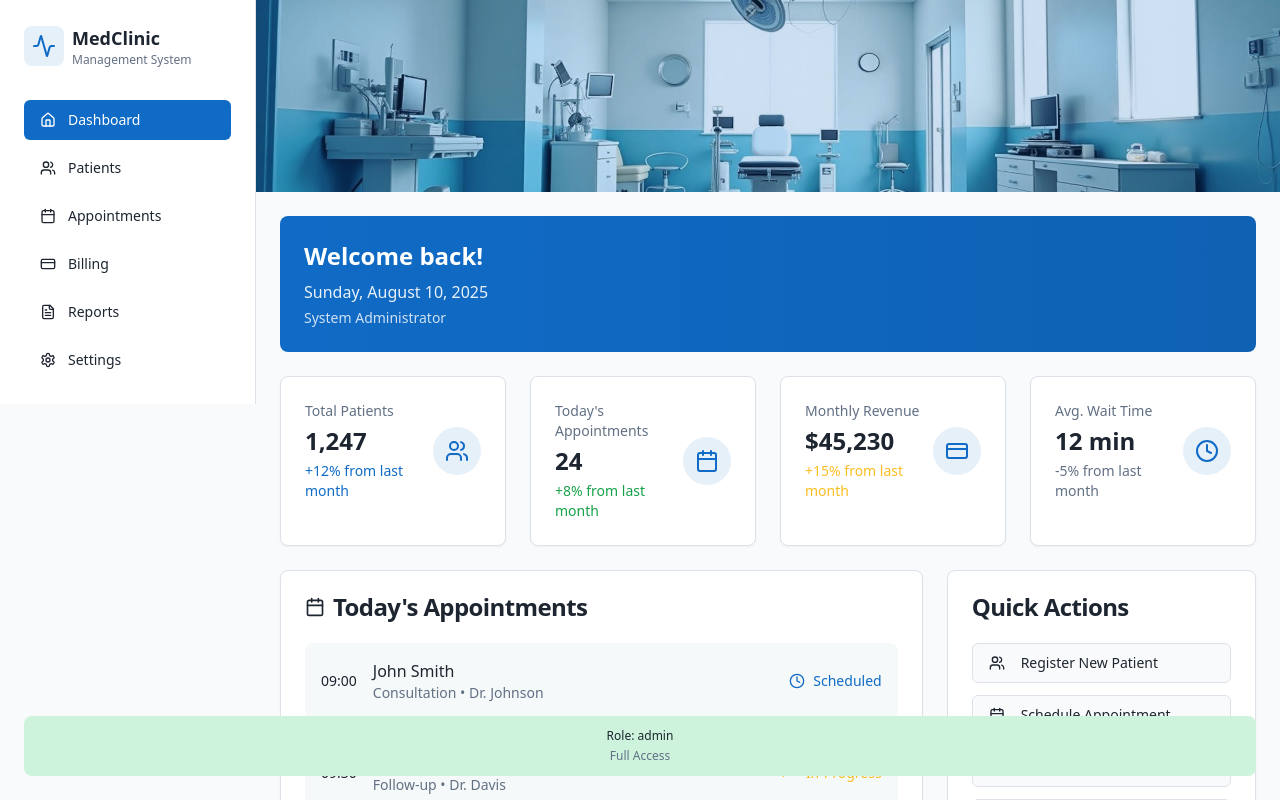
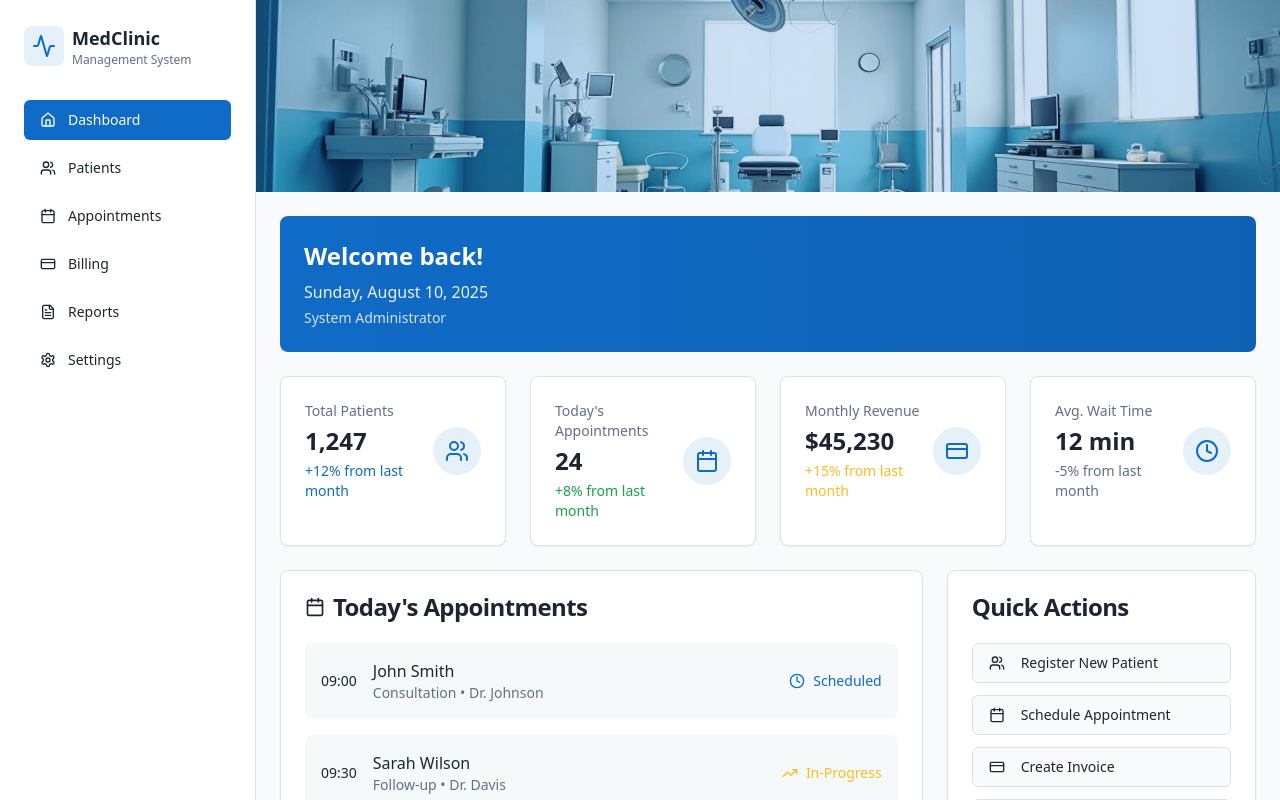
Before and after one commit to aap21858/medisteps-app, a React (Vite) app: page / in a window 1280 px wide. Shown: the top 800 px of the page. Built offline with nearby package versions, Linux system fonts and the light colour scheme.

Commit message:
Move role info to footer
Move the role information div to the footer of the navigation component so it does not overlap with other content.

```diff
--- a/src/components/layout/navigation.tsx
+++ b/src/components/layout/navigation.tsx
@@ -24,8 +24,8 @@ const Navigation: React.FC<NavigationProps> = ({ activeTab, onTabChange, userRol
   );
 
   return (
-    <nav className="bg-card border-r border-border">
-      <div className="p-6">
+    <nav className="bg-card border-r border-border flex flex-col h-full">
+      <div className="p-6 flex-1">
         <div className="flex items-center gap-2 mb-8">
           <div className="p-2 bg-primary/10 rounded-lg">
             <Activity className="h-6 w-6 text-primary" />
@@ -57,7 +57,7 @@ const Navigation: React.FC<NavigationProps> = ({ activeTab, onTabChange, userRol
         </div>
       </div>
 
-      <div className="absolute bottom-6 left-6 right-6">
+      <div className="p-6 mt-auto">
         <div className="p-3 bg-accent rounded-lg text-center">
           <p className="text-xs font-medium">Role: {userRole}</p>
           <p className="text-xs text-muted-foreground mt-1">
```
